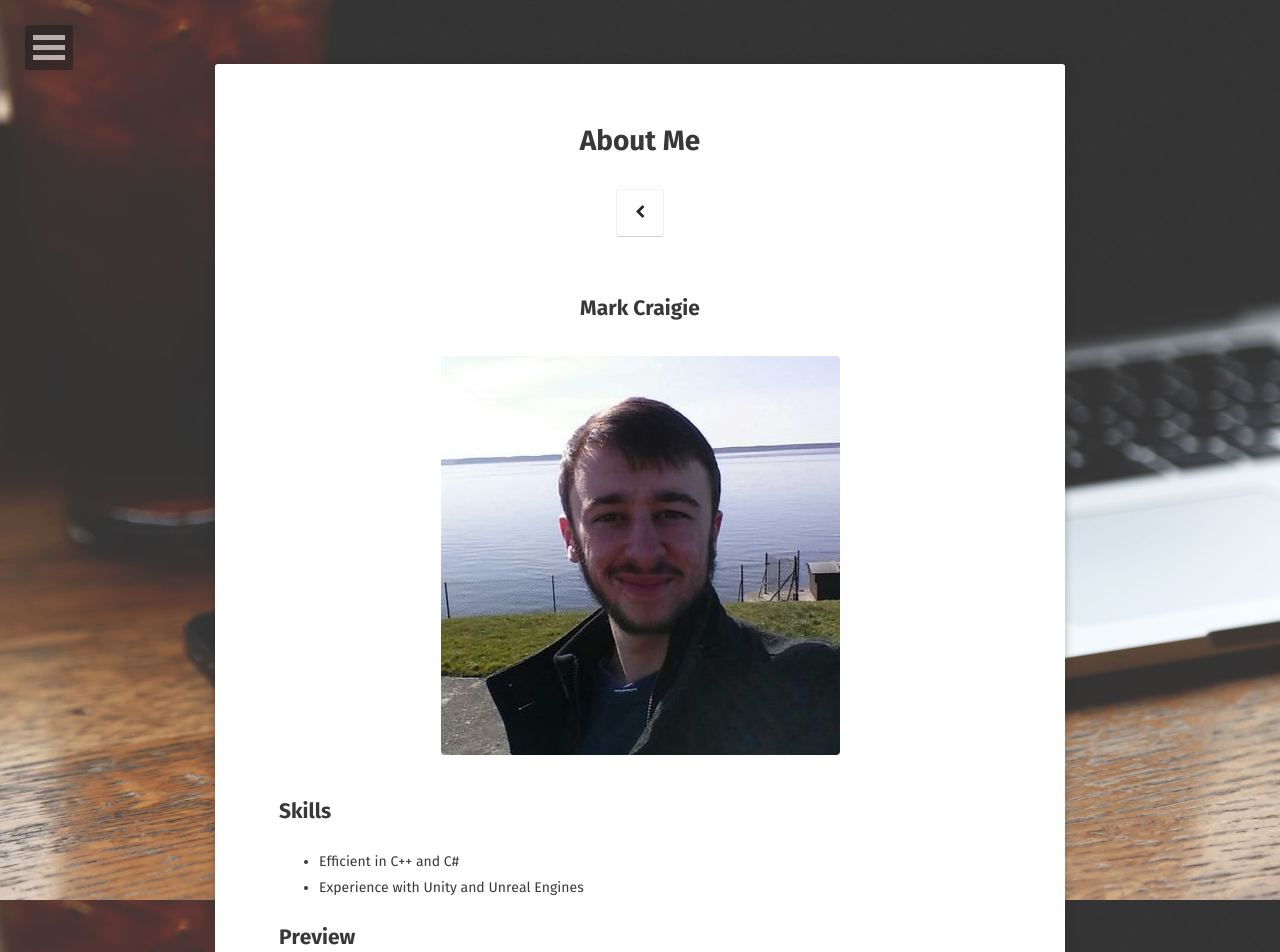
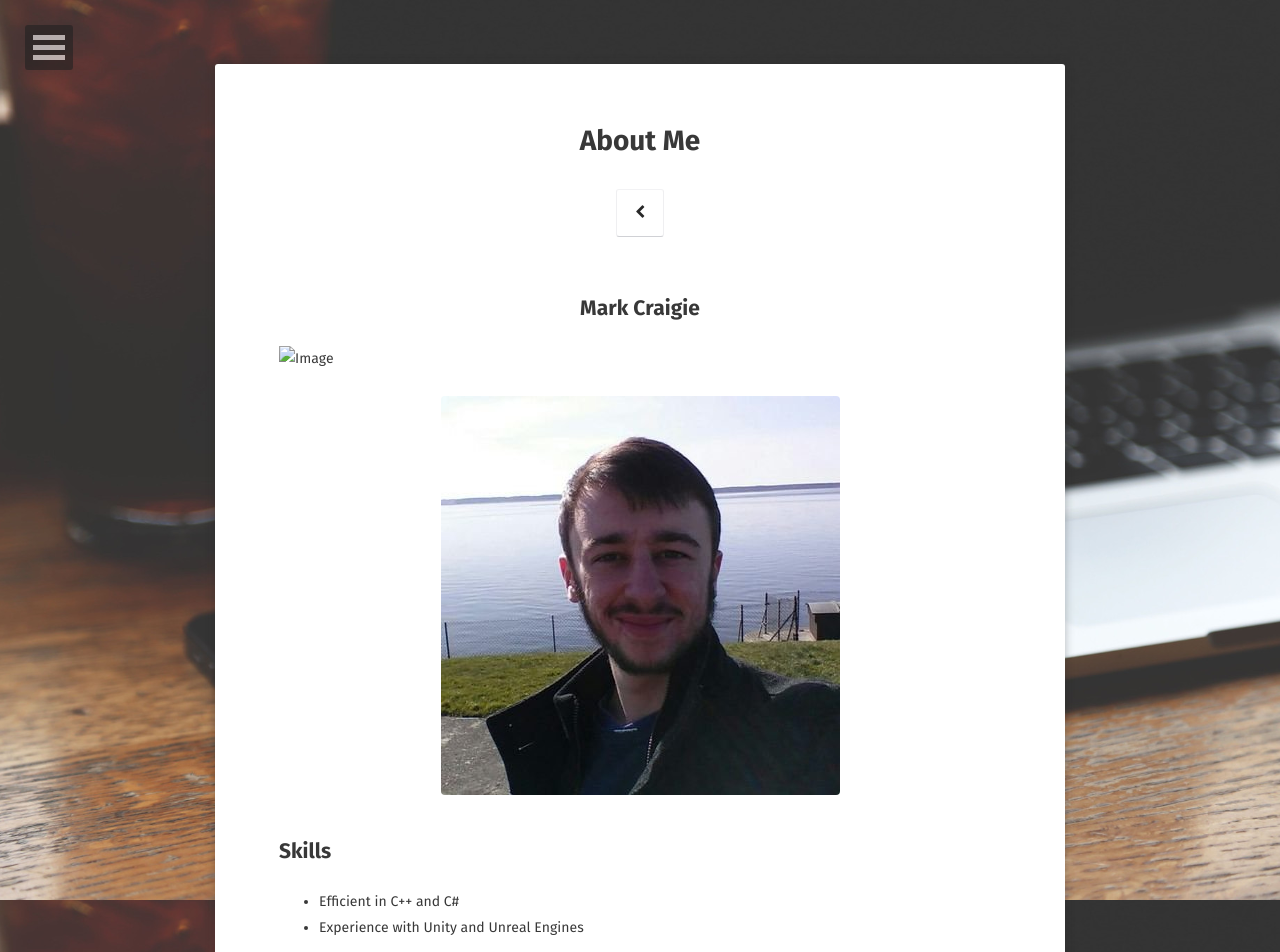
Before and after one commit to LeSmurk/CraigieDev, a Jekyll site: the page built from about/index.md, in a window 1280 px wide. Shown: the top 952 px of the page. Built offline with Jekyll 4.4.1, drawn with Linux system fonts in a browser that asks for light colours; some web fonts are replaced.

Commit message:
Update index.md

```diff
--- a/about/index.md
+++ b/about/index.md
@@ -7,6 +7,8 @@ comments: false
 ---
 
 ## <center>Mark Craigie</center>
+![Image](assets/img/Ma Face.jpg)
+
 <figure>
 	   <a href="http://craigiedev.co.uk/assets/img/Ma Face.JPG"><img src="http://craigiedev.co.uk/assets/img/Ma Face.JPG"></a>
 </figure>
```
